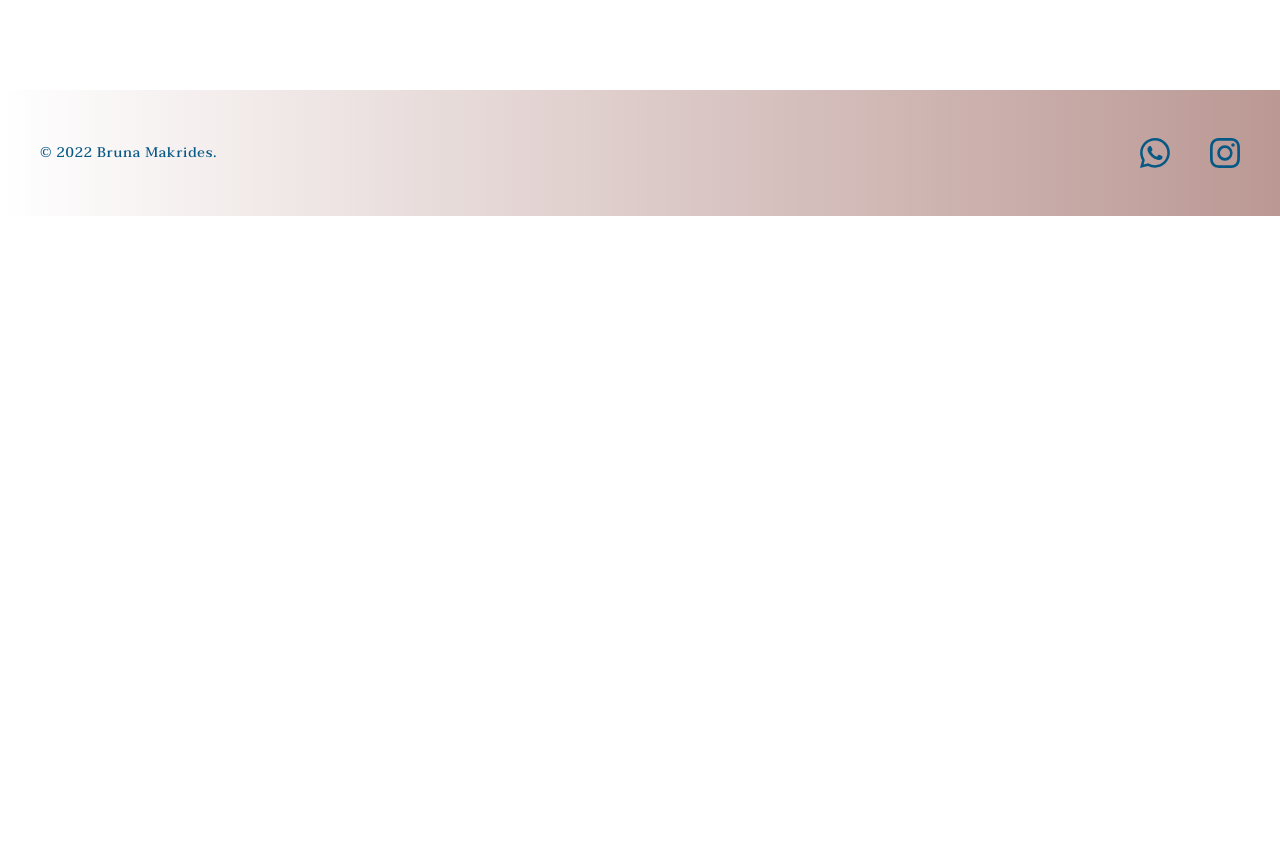
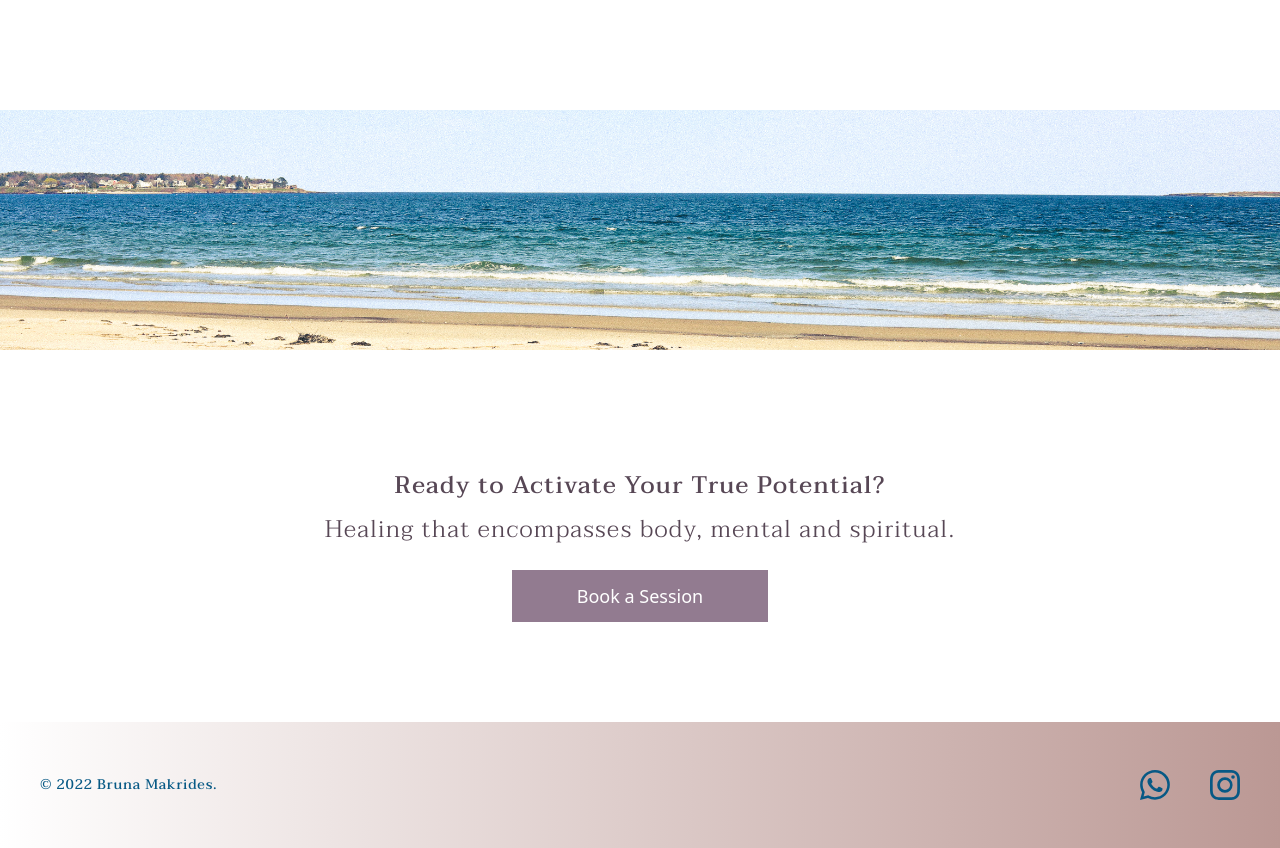
Before and after one commit to cmakride/sp-website, a React (Create React App) app: page / in a window 1280 px wide. Shown: the part 1991-2839 px from the top of the page. Before the commit the page ends 2207 px from the top, so only its background shows below. Built offline with nearby package versions, Linux system fonts and the light colour scheme.

Commit message:
CTA3 Cover

```diff
--- /dev/null
+++ b/src/components/CTA2.jsx
@@ -0,0 +1,9 @@
+const CTA2 = () => {
+  return (
+    <div className="mt-10 w-full flex content-center justify-center bg-cover bg-ocean h-60">
+
+    </div>
+   );
+}
+
+export default CTA2;
--- /dev/null
+++ b/src/components/CTA3.jsx
@@ -0,0 +1,16 @@
+const CTA3 = () => {
+  return (
+    <div className="mt-10 w-full flex content-center justify-center bg-white">
+      <div className="max-w-4xl w-7/10 p-10  py-20  flex  flex-col  flex-wrap  justify-center  content-center gap-3">
+        <div className="m-0  p-0  font-main text-xl lg:text-2xl font-medium tracking-wider text-rosebrown-500 text-center">Ready to Activate Your True Potential?</div>
+        <p className="m-0  p-0  font-main text-lg lg:text-2xl font-light tracking-wider text-rosebrown-500 text-center">Healing that encompasses body, mental and spiritual.</p>
+        <div className=" mt-3  flex  flex-row  justify-center">
+
+          <a href="https://www.whatsapp.com/" className="p-3  w-64  bg-rosebrown-300 text-lg text-white hover:bg-white hover:text-rosebrown-300 text-center"rel='noreferrer' target='_blank'>Book a Session</a>
+        </div>
+      </div>
+    </div>
+   );
+}
+
+export default CTA3;
--- a/src/components/Footer.jsx
+++ b/src/components/Footer.jsx
@@ -9,7 +9,7 @@ const Footer = () => {
         <span className="text-sm  sm:text-center font-main tracking-wider text-sky-800">© 2022 Bruna Makrides.
         </span>
         <div className="flex mt-4 gap-4 space-x-6 sm:justify-center md:mt-0">
-            <a href="" className="text-sky-800 text-3xl hover:text-white" rel='noreferrer' target='_blank'>
+            <a href="https://www.whatsapp.com/" className="text-sky-800 text-3xl hover:text-white" rel='noreferrer' target='_blank'>
                 <BsWhatsapp/>
             </a>
             <a href="https://www.instagram.com/brunamakrides/" className="text-sky-800 text-3xl hover:text-white" rel='noreferrer' target='_blank'>
--- a/src/pages/Landing.jsx
+++ b/src/pages/Landing.jsx
@@ -3,6 +3,8 @@ import Services from '../components/Services';
 import Footer from '../components/Footer';
 import About from '../components/About';
 import CTA1 from '../components/CTA1';
+import CTA2 from '../components/CTA2'
+import CTA3 from '../components/CTA3'
 
 const Landing = () => {
   return (
@@ -13,6 +15,8 @@ const Landing = () => {
     <Services/>
     <CTA1/>
     <About/>
+    <CTA2/>
+    <CTA3/>
     </main>
 
     <Footer/>
--- a/tailwind.config.js
+++ b/tailwind.config.js
@@ -5,7 +5,9 @@ module.exports = {
   theme: {
     extend: {
       backgroundImage: {
-        'hero': "url('./assets/home.jpg')"
+        'hero': "url('./assets/home.jpg')",
+        'ocean': "url('./assets/ocean.jpg')"
+
 
       },
       fontFamily:{
```
